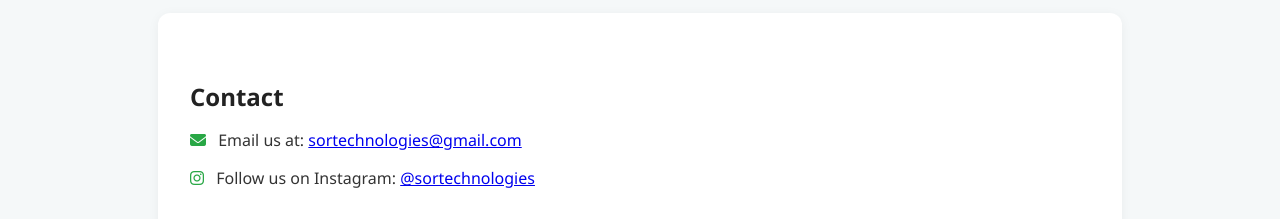
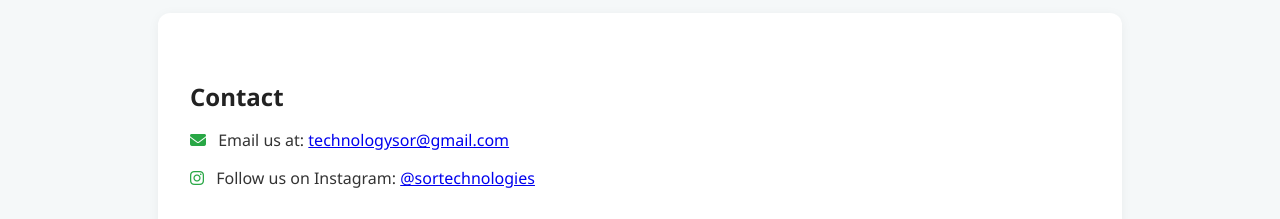
Before and after one commit to rynaing/yktv, a React (Create React App) app: page / in a window 1280 px wide. Shown: the part 920-1139 px from the top of the page. Built offline with nearby package versions, Linux system fonts and the light colour scheme.

Commit message:
updated email to correct emaill

```diff
--- a/src/App.js
+++ b/src/App.js
@@ -12,7 +12,7 @@ function Home() {
         <h1>Hydroponics.NYC</h1>
         <h2>Premium Hydroponic Cannabis from the NYC–NJ Region</h2>
         <p>Locally grown. Sustainably cultivated. Powered by clean hydroponic systems.</p>
-        <a className="cta-button" href="mailto:sortechnologies@gmail.com">
+        <a className="cta-button" href="mailto:technologysor@gmail.com">
           <i className="fas fa-envelope" style={{ marginRight: '8px' }}></i>
           Get in Touch
         </a>
@@ -39,7 +39,7 @@ function Home() {
         <h2>Contact</h2>
         <p>
           <i className="fas fa-envelope"></i> Email us at:{" "}
-          <a href="mailto:sortechnologies@gmail.com">sortechnologies@gmail.com</a>
+          <a href="mailto:technologysor@gmail.com">technologysor@gmail.com</a>
         </p>
         <p>
           <i className="fab fa-instagram"></i> Follow us on Instagram:{" "}
```
